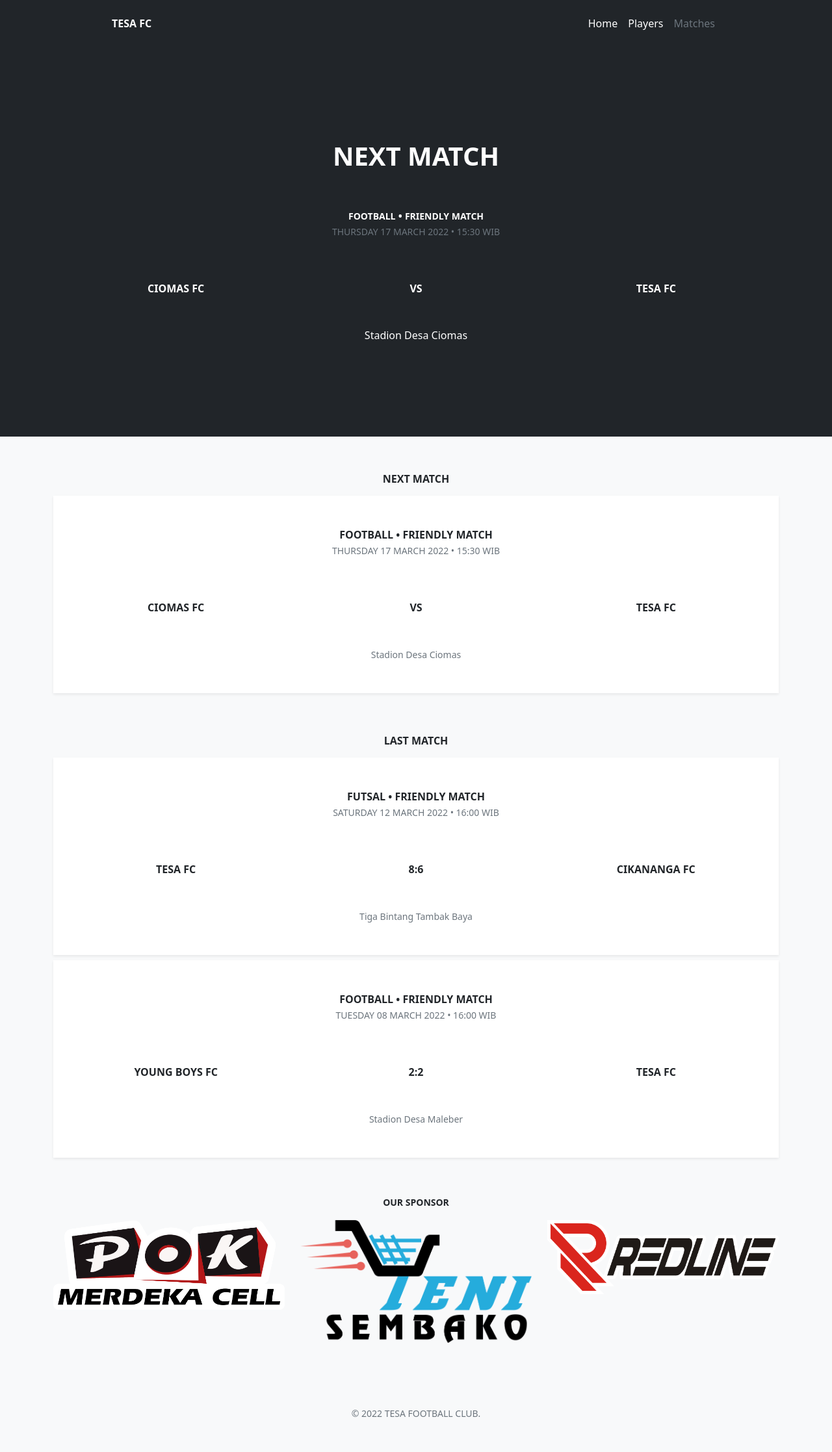
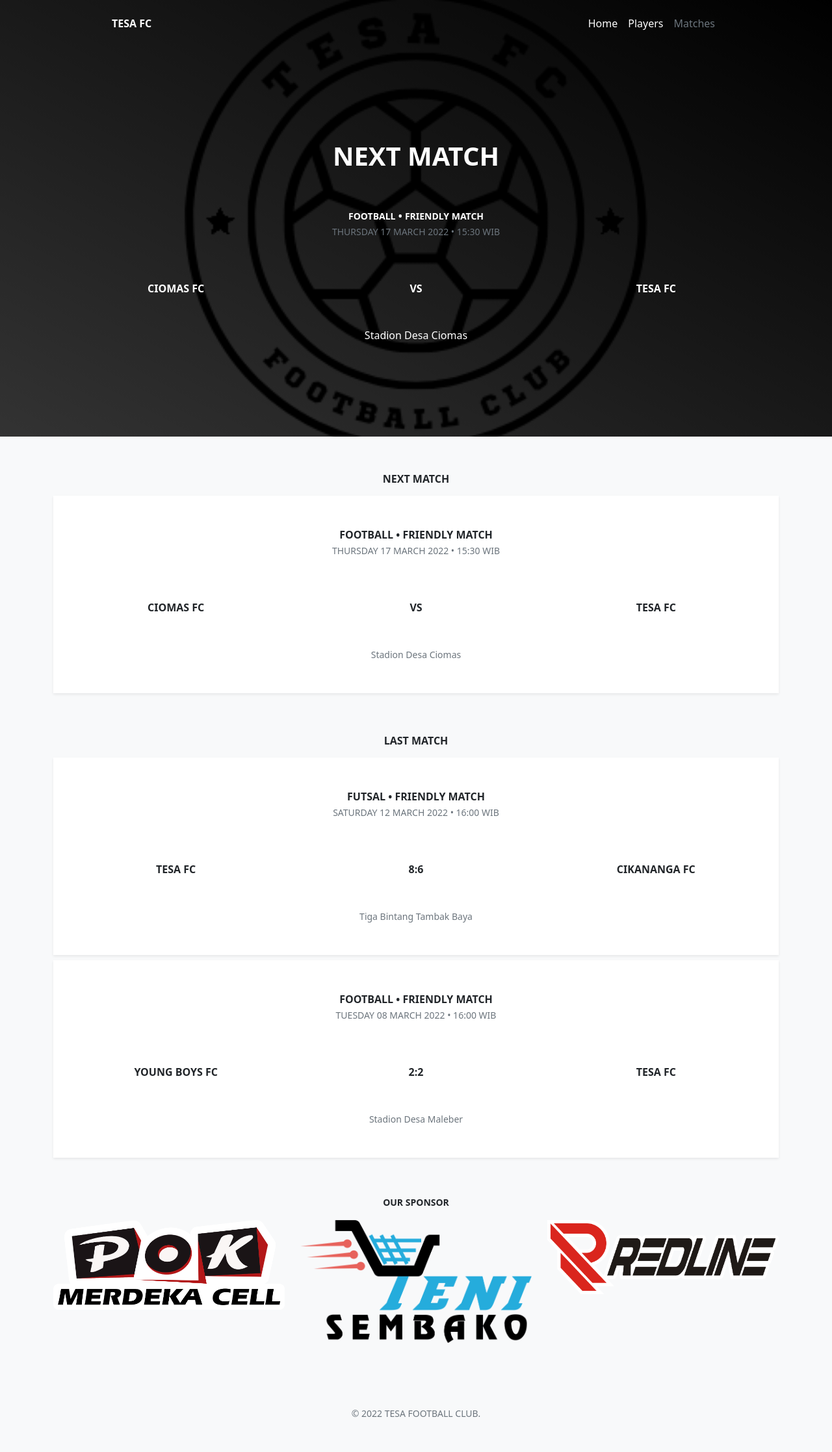
Before and after one commit to tesafc/www2, a Jekyll site: the page built from matches.html, in a window 1280 px wide. Shown: the whole page at 65% size. Built offline with Jekyll 4.4.1, drawn with Linux system fonts in a browser that asks for light colours.

Commit message:
Update header-matches.html

```diff
--- a/_includes/header-matches.html
+++ b/_includes/header-matches.html
@@ -1,5 +1,5 @@
 <header>
-  <div class="text-white bg-dark" style="height: 680px; background-image: linear-gradient(to bottom left, rgba(0, 0, 0, 1), rgba(0, 0, 0, 0.9), rgba{(0, 0, 0, 0.8)), url('{{ page.image }}'); background-size: cover; background-position: center; background-repeat: no-repeat;">
+  <div class="text-white bg-dark" style="height: 680px; background-image: linear-gradient(to bottom left, rgba(0, 0, 0, 1), rgba(0, 0, 0, 0.9), rgba(0, 0, 0, 0.8)), url('{{ page.image }}'); background-size: cover; background-position: center; background-repeat: no-repeat;">
     <div class="container pt-3">
       <div class="d-flex flex-wrap align-items-center justify-content-center justify-content-md-between">
         <a href="/" class="d-flex align-items-center col-md-3 text-white text-decoration-none fw-bold">{{ site.title }}</a>
```
